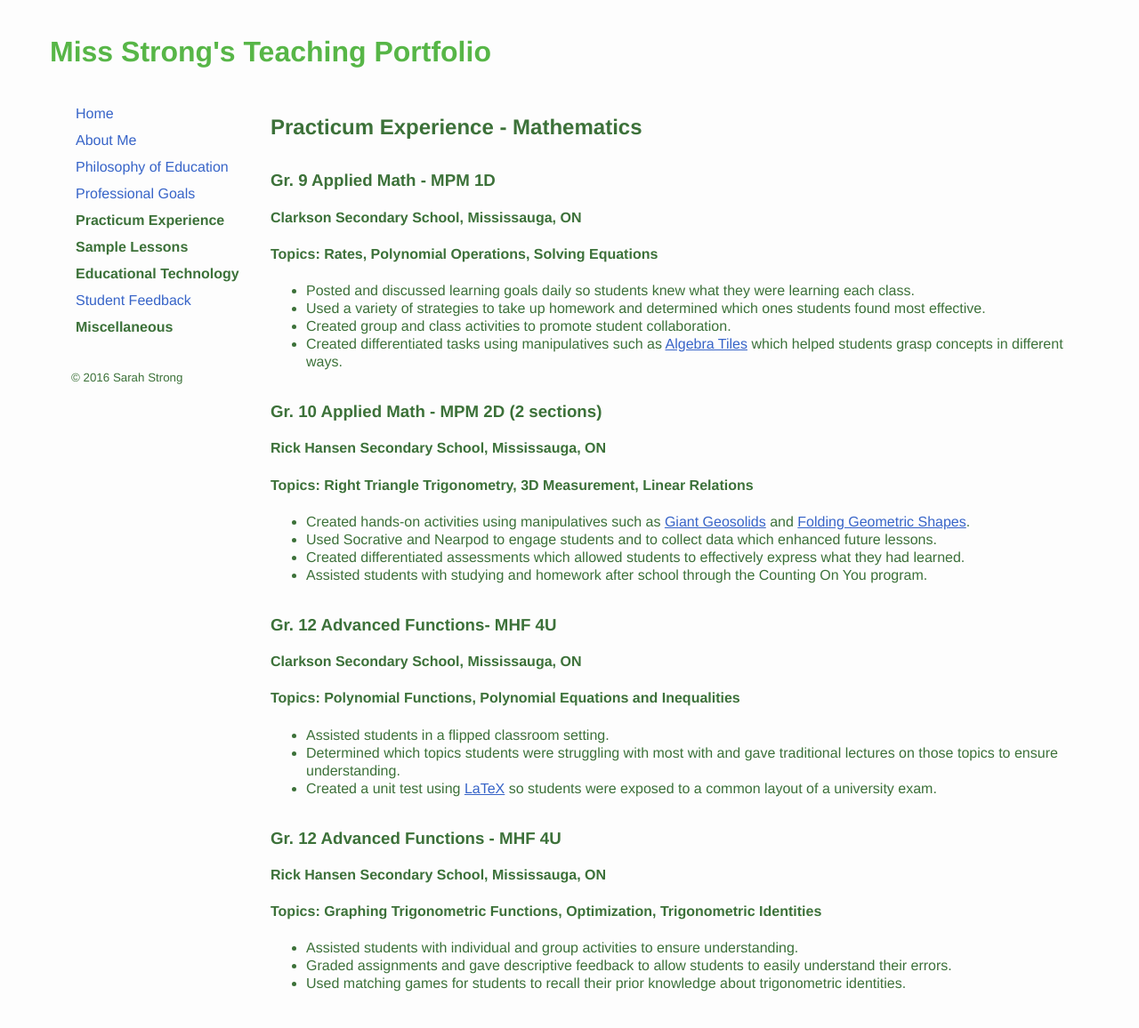
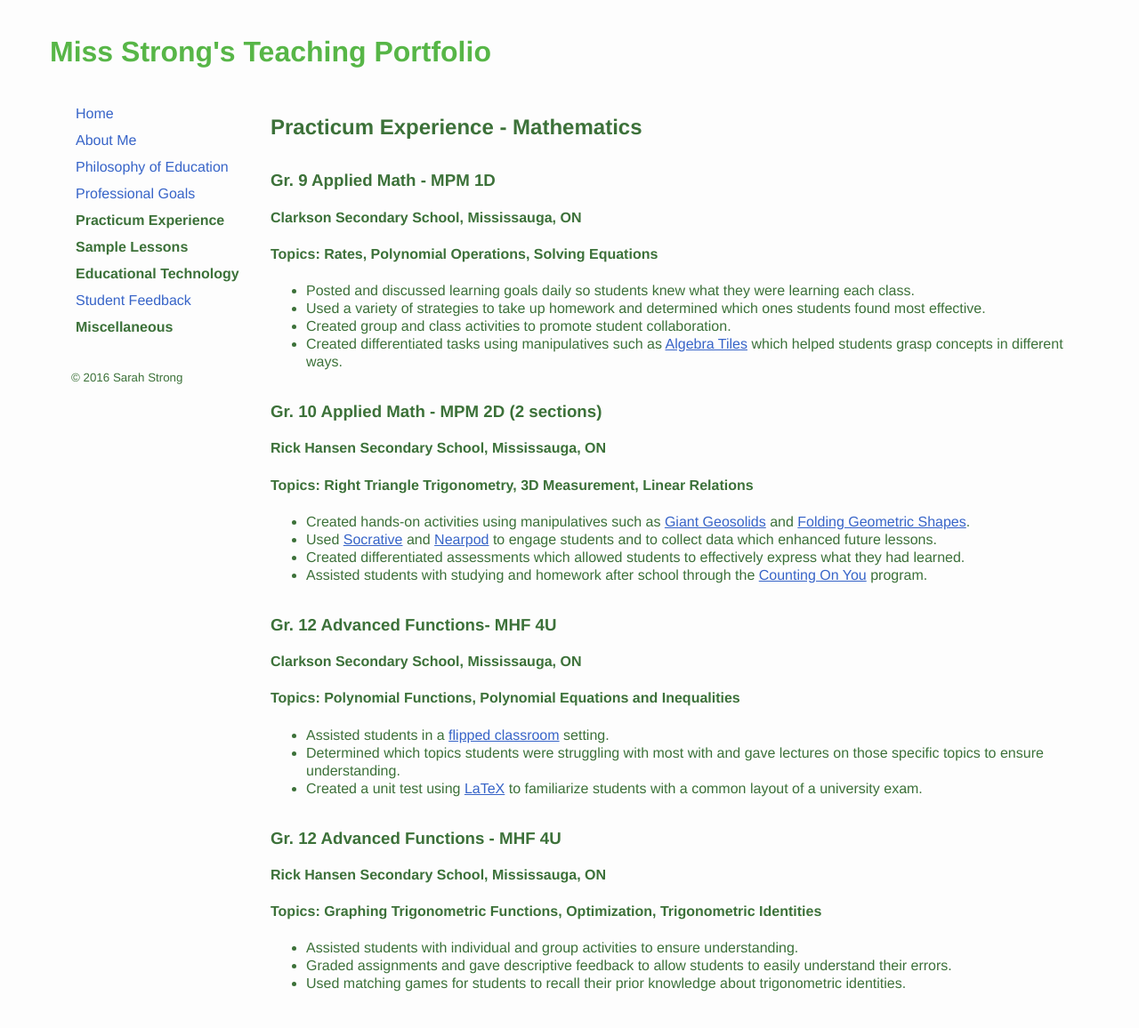
Before and after one commit to sarahstrong314/sarahstrong.ca, a Jekyll site: the page built from practicum-experience/mathematics.html, in a window 1280 px wide. Shown: the whole page at 89% size. Built offline with Jekyll 4.4.1, drawn with Linux system fonts in a browser that asks for light colours; nearby versions of some CDN libraries; library files that are not in the unit come from our copies; Markdown is read by kramdown in place of the engine named in the settings.

Commit message:
Added links to math prac page

```diff
--- a/practicum-experience/mathematics.html
+++ b/practicum-experience/mathematics.html
@@ -26,9 +26,9 @@ title: Mathematics
 <h4>Topics: Right Triangle Trigonometry, 3D Measurement, Linear Relations</h4>
 <ul>
   <li>Created hands-on activities using manipulatives such as <a href="https://www.learningresources.com/product/giant+geosolids--174-.do">Giant Geosolids</a> and <a href="https://www.learningresources.com/product/folding+geometric+shapes--8482-.do">Folding Geometric Shapes</a>.</li>
-  <li>Used Socrative and Nearpod to engage students and to collect data which enhanced future lessons.</li>
+  <li>Used <a href="http://www.socrative.com/">Socrative</a> and <a href="https://nearpod.com/">Nearpod</a> to engage students and to collect data which enhanced future lessons.</li>
   <li>Created differentiated assessments which allowed students to effectively express what they had learned.</li>
-  <li>Assisted students with studying and homework after school through the Counting On You program.</li>
+  <li>Assisted students with studying and homework after school through the <a href="http://www.peelschools.org/parents/programs/afterschool_summer/counting/Pages/default.aspx">Counting On You</a> program.</li>
 </ul>
 
 </br>
@@ -37,9 +37,9 @@ title: Mathematics
 <h4>Clarkson Secondary School, Mississauga, ON</h4>
 <h4>Topics: Polynomial Functions, Polynomial Equations and Inequalities</h4>
 <ul>
-  <li>Assisted students in a flipped classroom setting.</li>
-  <li>Determined which topics students were struggling with most with and gave traditional lectures on those topics to ensure understanding.</li>
-  <li>Created a unit test using <a href ="https://www.latex-project.org/">LaTeX</a> so students were exposed to a common layout of a university exam.</li>
+  <li>Assisted students in a <a href="https://en.wikipedia.org/wiki/Flipped_classroom">flipped classroom</a> setting.</li>
+  <li>Determined which topics students were struggling with most with and gave lectures on those specific topics to ensure understanding.</li>
+  <li>Created a unit test using <a href ="https://www.latex-project.org/">LaTeX</a> to familiarize students with a common layout of a university exam.</li>
 </ul>
 
 </br>
```
